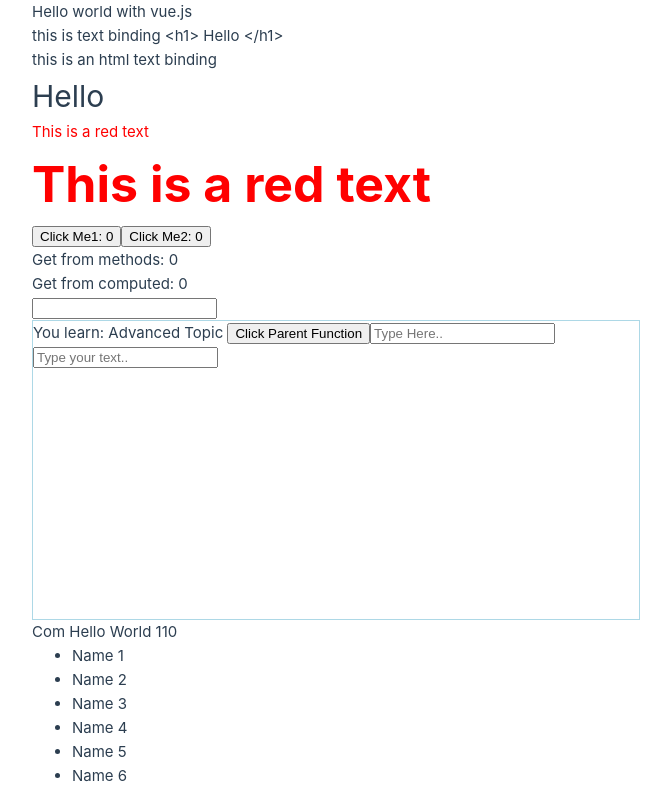
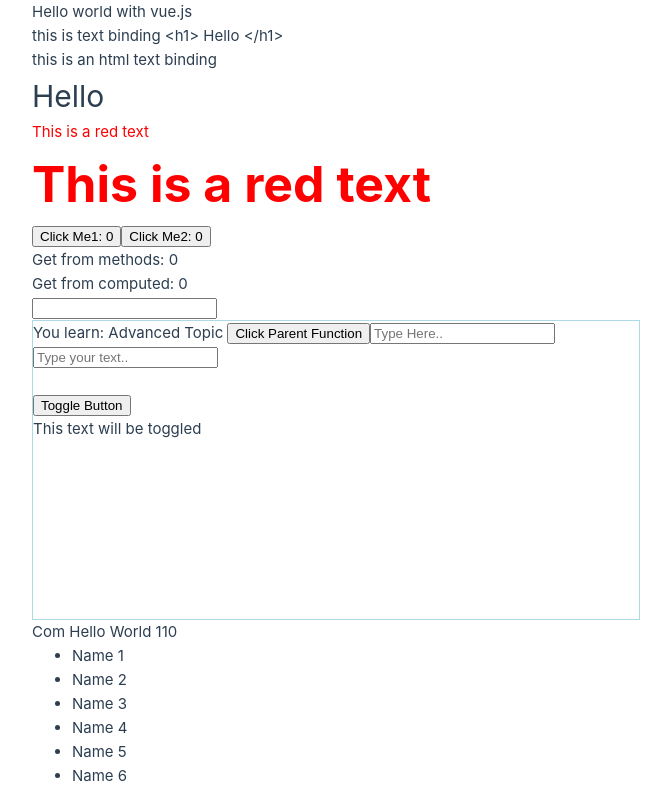
Before and after one commit to hiwafa/vue-project, a Vue app: page / in a window 1280 px wide. Shown: the top 792 px of the page, without its empty margins (0-671 px from the left). Built offline with nearby package versions, Linux system fonts and the light colour scheme.

Commit message:
a toggle worked

```diff
--- a/src/components/AdvanceVue.vue
+++ b/src/components/AdvanceVue.vue
@@ -9,13 +9,23 @@
         <p>{{ textValue }}</p>
         <p>{{ textModel }}</p>
 
+        <br />
+
+        <button @click="handleToggle">Toggle Button</button>
+        <p v-if="toggling">This text will be toggled</p>
+
 
     </div>
 </template>
 
 <script setup>
+import { ref } from 'vue';
 
-import { ref } from 'vue';
+
+const toggling = ref(true);
+const handleToggle = () => {
+    toggling.value = !toggling.value;
+}
 
 const textValue = ref("");
 const textModel = ref("");
@@ -38,5 +48,6 @@ const { topic, childClick } = defineProps({
     border: 1px solid lightblue;
     width: 100%;
     height: 300px;
+    overflow: auto;
 }
 </style>
```
